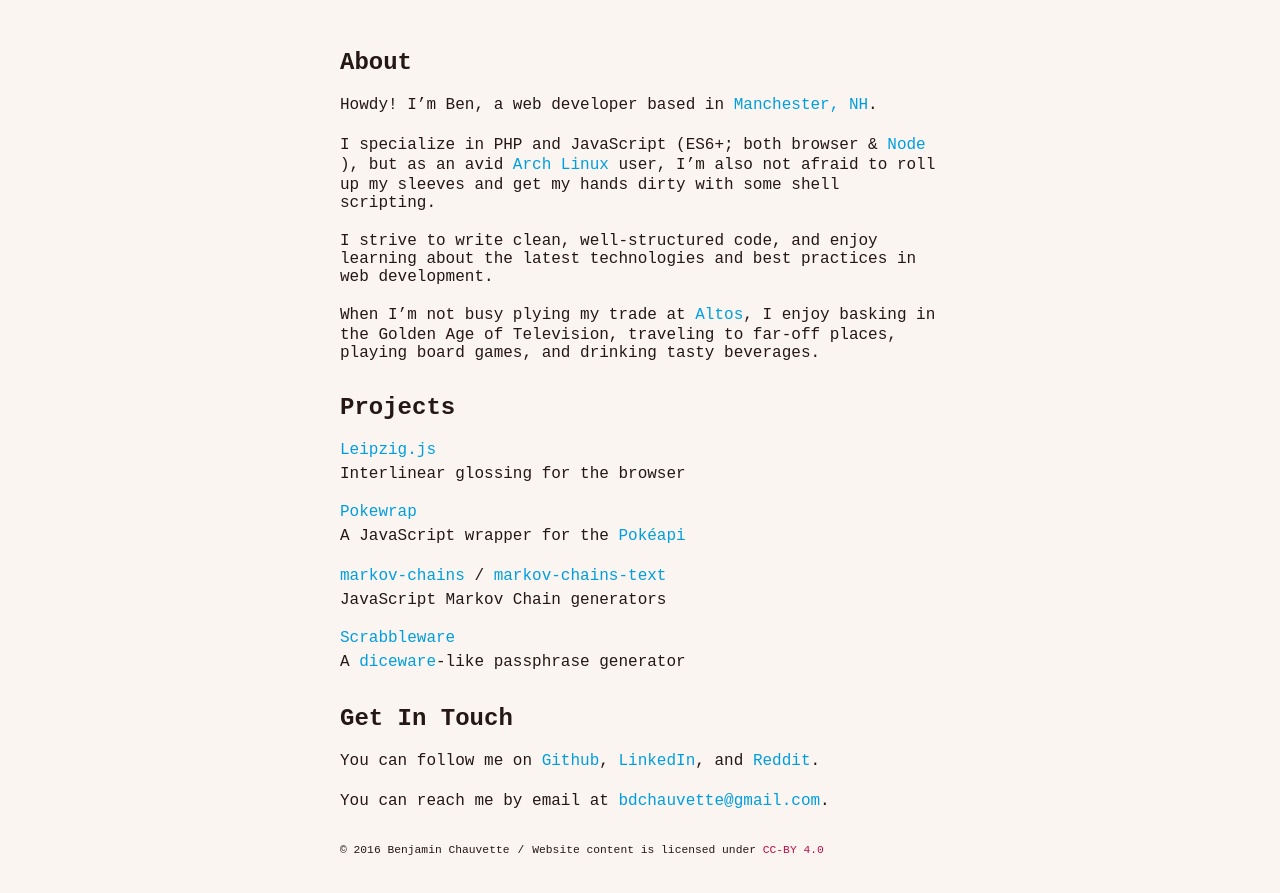
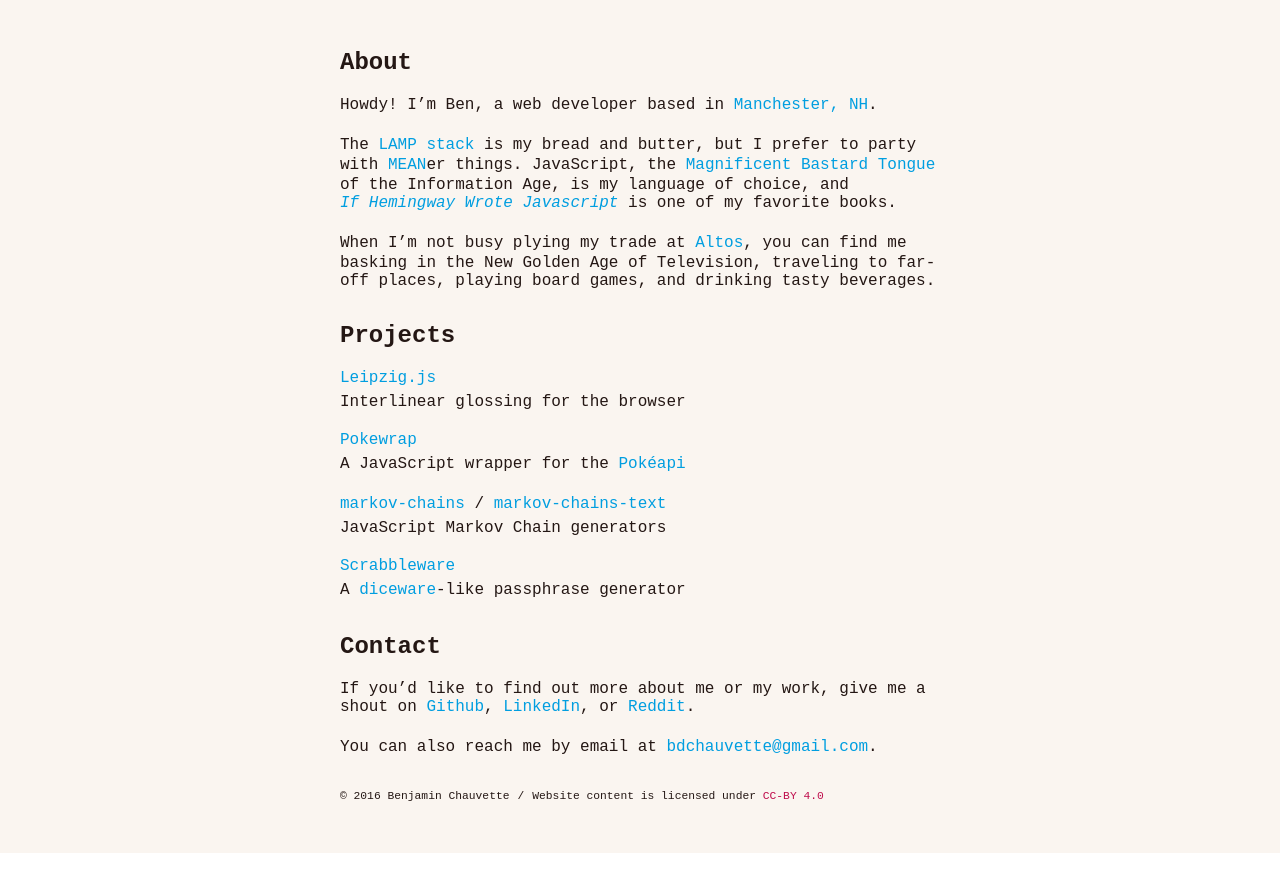
Before and after one commit to bdchauvette/bdchauvette.github.io, a website: page index.html in a window 1280 px wide. Shown: the part 820-1713 px from the top of the page. After the commit the page ends 1673 px from the top, so only its background shows below. Drawn offline with Linux system fonts and the light colour scheme.

Commit message:
Update body copy

```diff
--- a/index.html
+++ b/index.html
@@ -26,10 +26,9 @@
     <a class="scroll-arrow scroll-arrow--down" href="#content" title="Scroll down to the content section"></a>
     <section class="about">
       <h2 class="section-title">About</h2>
-      <p><strong>Howdy!</strong> I&rsquo;m Ben, a web developer based in <a href="https://www.manchesternh.gov/" title="Manchester NH homepage" target="_blank">Manchester, NH</a>.</p>
-      <p>I specialize in PHP and JavaScript (ES6+; both browser &amp; <a href="https://nodejs.org" title="Node.js homepage" target="_blank">Node</a>), but as an avid <a href="https://www.archlinux.org/" title="Arch Linux homepage" target="_blank">Arch Linux</a> user, I&rsquo;m also not afraid to roll up my sleeves and get my hands dirty with some shell scripting.</p>
-      <p>I strive to write clean, well-structured code, and enjoy learning about the latest technologies and best practices in web development.</p>
-      <p>When I&rsquo;m not busy plying my trade at <a href="https://altosagency.com" title="Altos homepage" target="_blank">Altos</a>, I enjoy basking in the Golden Age of Television, traveling to far-off places, playing board games, and drinking tasty beverages.</p>
+      <p><strong>Howdy!</strong> I’m Ben, a web developer based in <a href="https://www.manchesternh.gov/" title="Homepage of Manchester, New Hampshire, USA" target="_blank">Manchester, NH</a>.</p>
+      <p>The <a href="https://en.wikipedia.org/wiki/LAMP_(software_bundle)" title="Wikipedia page about the LAMP stack" target="_blank">LAMP stack</a> is my bread and butter, but I prefer to party with <a href="https://en.wikipedia.org/wiki/MEAN_(software_bundle)" title="Wikipedia article about the MEAN stack" target="_blank">MEAN</a>er things. JavaScript, the <a href="https://www.goodreads.com/book/show/3143472-our-magnificent-bastard-tongue">Magnificent Bastard Tongue</a> of the Information Age, is my language of choice, and <a href="https://www.nostarch.com/hemingway"><i class="book-title">If Hemingway Wrote Javascript</i></a> is one of my favorite books.</p>
+      <p>When I’m not busy plying my trade at <a href="https://altosagency.com" title="Altos homepage" target="_blank">Altos</a>, you can find me basking in the New Golden Age of Television, traveling to far-off places, playing board games, and drinking tasty beverages.</p>
     </section>
 
     <section class="projects">
@@ -47,9 +46,9 @@
     </section>
 
     <section class="contact">
-      <h2 class="section-title">Get In Touch</h2>
-      <p>You can follow me on <a href="https://github.com/bdchauvette" title="My profile on github" target="_blank">Github</a>, <a href="https://linkedin.com/in/bdchauvette" title="My LinkedIn profile">LinkedIn</a>, and <a href="https://reddit.com/user/bdchauvette">Reddit</a>.</p>
-      <p>You can reach me by email at <a href="mailto:bdchauvette@gmail.com">bdchauvette@gmail.com</a>.</p>
+      <h2 class="section-title">Contact</h2>
+      <p>If you’d like to find out more about me or my work, give me a shout on <a href="https://github.com/bdchauvette" title="My profile on github" target="_blank">Github</a>, <a href="https://linkedin.com/in/bdchauvette" title="My profile on LinkedIn" target="_blank">LinkedIn</a>, or <a href="https://reddit.com/user/bdchauvette" title="My Reddit account" target="_blank">Reddit</a>.</p>
+      <p>You can also reach me by email at <a href="mailto:bdchauvette@gmail.com">bdchauvette@gmail.com</a>.</p>
     </section>
 
     <footer class="page-footer">
```
